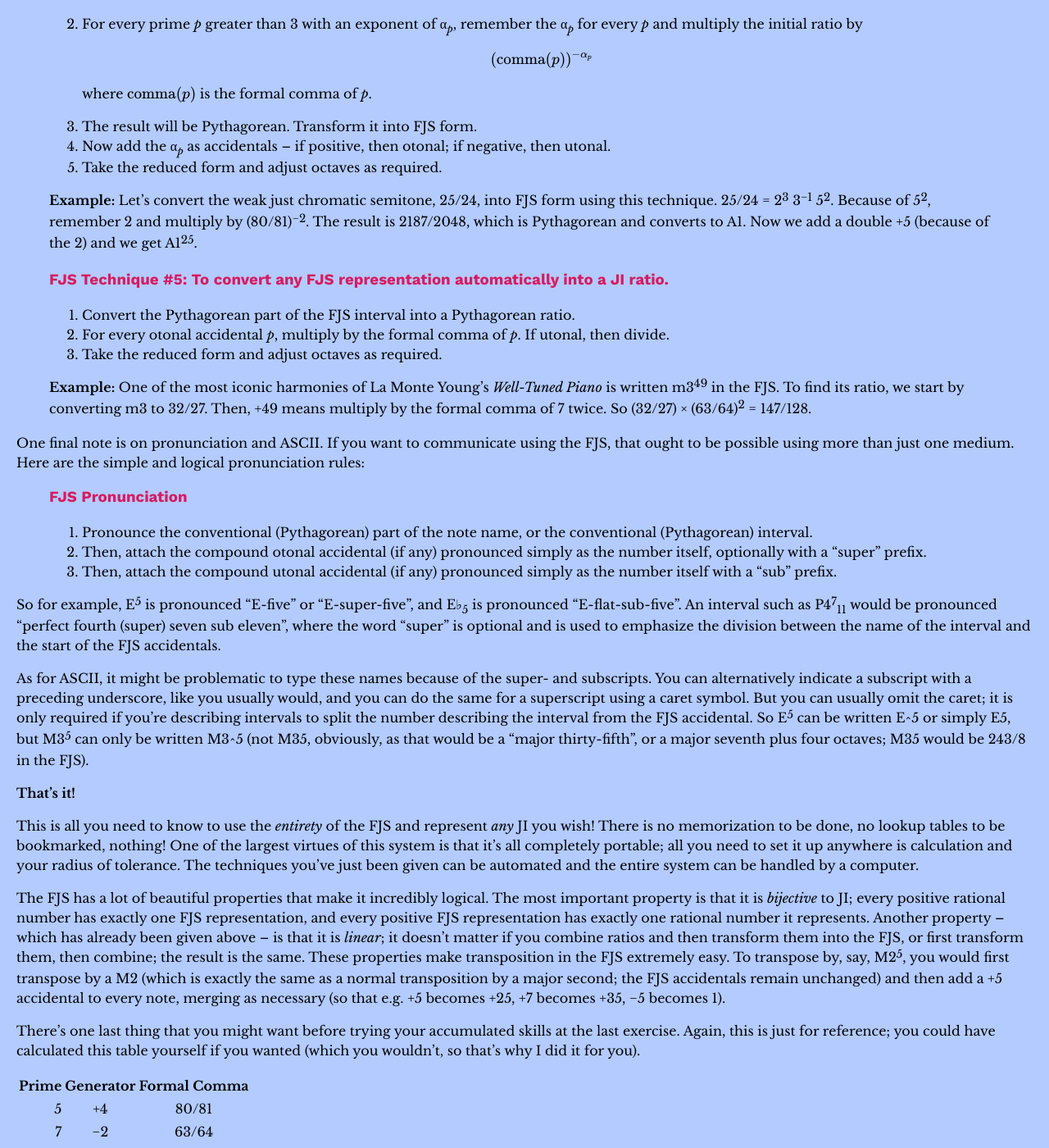
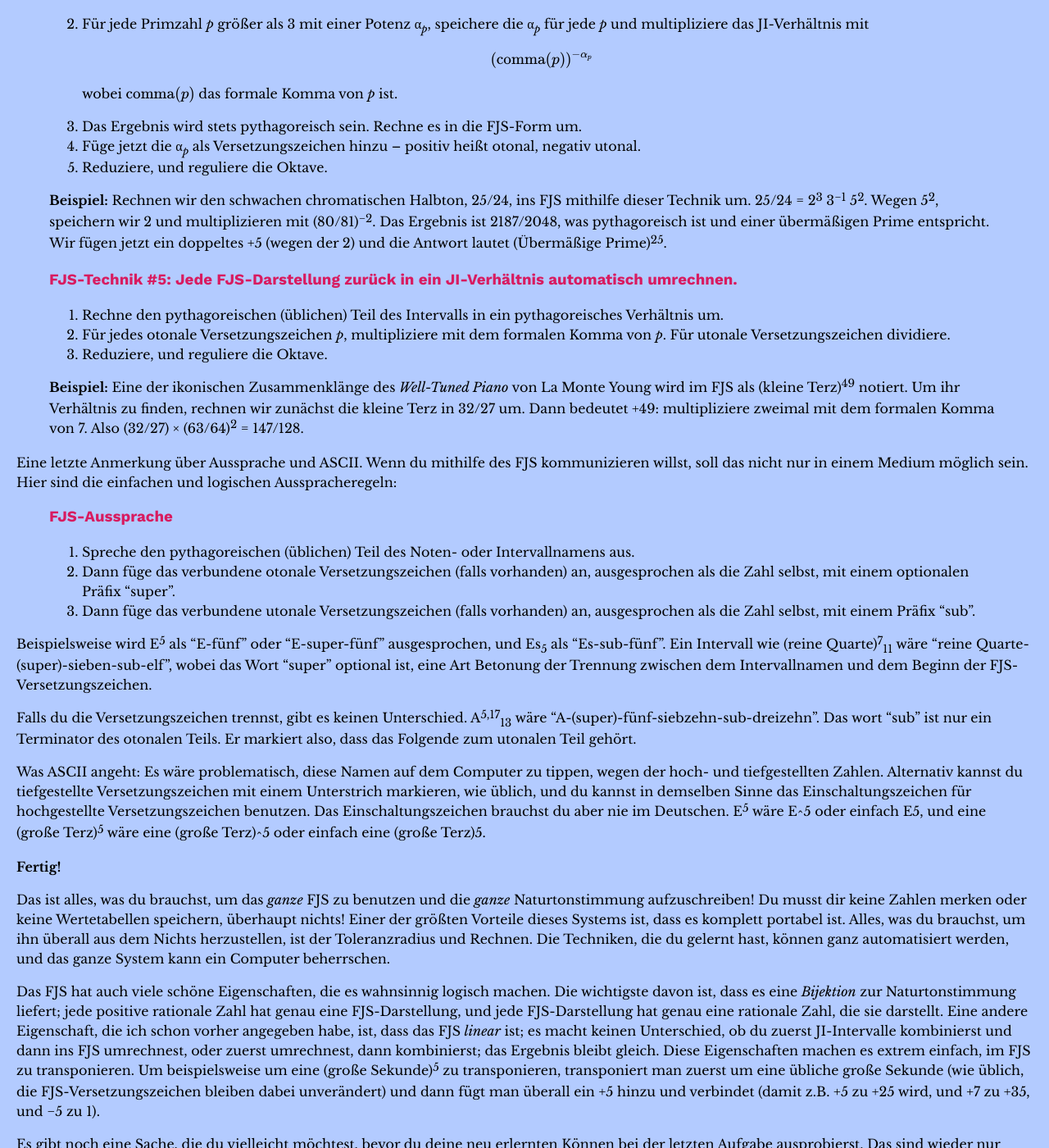
Before and after one commit to misotanni/misotanni.github.io, a Jekyll site: the page built from fjs/de/crash.md, in a window 1280 px wide and 1400 px high, scrolled down 11715 px. Shown: the whole window at 82% size. Built offline with Jekyll 4.4.1, drawn with Linux system fonts in a browser that asks for light colours; our own code applies the rules of GitHub Pages for plain Markdown files; formulas are drawn with MathJax 3; some of the changed text lies outside the part shown.

Commit message:
xelfanva

```diff
--- a/fjs/de/crash.md
+++ b/fjs/de/crash.md
@@ -343,84 +343,86 @@ Aber: eine der großen Tugenden des FJS ist, dass man es komplett automatisieren
 > ### FJS-Technik \#4: Jedes JI-Verhältnis in die entsprechende FJS-Form automatisch umrechnen.
 >
 > 1. Faktorisiere.
-> 2. For every prime *p* greater than 3 with an exponent of α<sub>*p*</sub>, remember the α<sub>*p*</sub> for every *p* and multiply the initial ratio by
+> 2. Für jede Primzahl *p* größer als 3 mit einer Potenz α<sub>*p*</sub>, speichere die α<sub>*p*</sub> für jede *p* und multipliziere das JI-Verhältnis mit
 >
 > 	$$(\text{comma} (p))^{-\alpha _p}$$
 >
->	where $$\text{comma}(p)$$ is the formal comma of *p*.
+>	wobei $$\text{comma}(p)$$ das formale Komma von *p* ist.
 >
-> 3. The result will be Pythagorean. Transform it into FJS form.
-> 4. Now add the α<sub>*p*</sub> as accidentals – if positive, then otonal; if negative, then utonal.
-> 5. Take the reduced form and adjust octaves as required.
+> 3. Das Ergebnis wird stets pythagoreisch sein. Rechne es in die FJS-Form um.
+> 4. Füge jetzt die α<sub>*p*</sub> als Versetzungszeichen hinzu – positiv heißt otonal, negativ utonal.
+> 5. Reduziere, und reguliere die Oktave.
 >
-> **Example:** Let's convert the weak just chromatic semitone, 25/24, into FJS form using this technique. 25/24 = 2<sup>3</sup> 3<sup>−1</sup> 5<sup>2</sup>. Because of 5<sup>2</sup>, remember 2 and multiply by (80/81)<sup>−2</sup>. The result is 2187/2048, which is Pythagorean and converts to A1. Now we add a double +5 (because of the 2) and we get A1<sup>25</sup>.
+> **Beispiel:** Rechnen wir den schwachen chromatischen Halbton, 25/24, ins FJS mithilfe dieser Technik um. 25/24 = 2<sup>3</sup> 3<sup>−1</sup> 5<sup>2</sup>. Wegen 5<sup>2</sup>, speichern wir 2 und multiplizieren mit (80/81)<sup>−2</sup>. Das Ergebnis ist 2187/2048, was pythagoreisch ist und einer übermäßigen Prime entspricht. Wir fügen jetzt ein doppeltes +5 (wegen der 2) und die Antwort lautet (Übermäßige Prime)<sup>25</sup>.
 
-> ### FJS Technique \#5: To convert any FJS representation automatically into a JI ratio.
+> ### FJS-Technik \#5: Jede FJS-Darstellung zurück in ein JI-Verhältnis automatisch umrechnen.
 >
-> 1. Convert the Pythagorean part of the FJS interval into a Pythagorean ratio.
-> 2. For every otonal accidental *p*, multiply by the formal comma of *p*. If utonal, then divide.
-> 3. Take the reduced form and adjust octaves as required.
+> 1. Rechne den pythagoreischen (üblichen) Teil des Intervalls in ein pythagoreisches Verhältnis um.
+> 2. Für jedes otonale Versetzungszeichen *p*, multipliziere mit dem formalen Komma von *p*. Für utonale Versetzungszeichen dividiere.
+> 3. Reduziere, und reguliere die Oktave.
 >
-> **Example:** One of the most iconic harmonies of La Monte Young's *Well-Tuned Piano* is written m3<sup>49</sup> in the FJS. To find its ratio, we start by converting m3 to 32/27. Then, +49 means multiply by the formal comma of 7 twice. So (32/27) × (63/64)<sup>2</sup> = 147/128.
+> **Beispiel:** Eine der ikonischen Zusammenklänge des *Well-Tuned Piano* von La Monte Young wird im FJS als (kleine Terz)<sup>49</sup> notiert. Um ihr Verhältnis zu finden, rechnen wir zunächst die kleine Terz in 32/27 um. Dann bedeutet +49: multipliziere zweimal mit dem formalen Komma von 7. Also (32/27) × (63/64)<sup>2</sup> = 147/128.
 
-One final note is on pronunciation and ASCII. If you want to communicate using the FJS, that ought to be possible using more than just one medium. Here are the simple and logical pronunciation rules:
+Eine letzte Anmerkung über Aussprache und ASCII. Wenn du mithilfe des FJS kommunizieren willst, soll das nicht nur in einem Medium möglich sein. Hier sind die einfachen und logischen Ausspracheregeln:
 
-> ### FJS Pronunciation
+> ### FJS-Aussprache
 >
-> 1. Pronounce the conventional (Pythagorean) part of the note name, or the conventional (Pythagorean) interval.
-> 2. Then, attach the compound otonal accidental (if any) pronounced simply as the number itself, optionally with a "super" prefix.
-> 3. Then, attach the compound utonal accidental (if any) pronounced simply as the number itself with a "sub" prefix.
+> 1. Spreche den pythagoreischen (üblichen) Teil des Noten- oder Intervallnamens aus.
+> 2. Dann füge das verbundene otonale Versetzungszeichen (falls vorhanden) an, ausgesprochen als die Zahl selbst, mit einem optionalen Präfix "super".
+> 3. Dann füge das verbundene utonale Versetzungszeichen (falls vorhanden) an, ausgesprochen als die Zahl selbst, mit einem Präfix "sub".
 
-So for example, E<sup>5</sup> is pronounced "E-five" or "E-super-five", and E♭<sub>5</sub> is pronounced "E-flat-sub-five". An interval such as P4<sup>7</sup><sub>11</sub> would be pronounced "perfect fourth (super) seven sub eleven", where the word "super" is optional and is used to emphasize the division between the name of the interval and the start of the FJS accidentals.
+Beispielsweise wird E<sup>5</sup> als "E-fünf" oder "E-super-fünf" ausgesprochen, und Es<sub>5</sub> als "Es-sub-fünf". Ein Intervall wie (reine Quarte)<sup>7</sup><sub>11</sub> wäre "reine Quarte-(super)-sieben-sub-elf", wobei das Wort "super" optional ist, eine Art Betonung der Trennung zwischen dem Intervallnamen und dem Beginn der FJS-Versetzungszeichen.
 
-As for ASCII, it might be problematic to type these names because of the super- and subscripts. You can alternatively indicate a subscript with a preceding underscore, like you usually would, and you can do the same for a superscript using a caret symbol. But you can usually omit the caret; it is only required if you're describing intervals to split the number describing the interval from the FJS accidental. So E<sup>5</sup> can be written E^5 or simply E5, but M3<sup>5</sup> can only be written M3^5 (not M35, obviously, as that would be a "major thirty-fifth", or a major seventh plus four octaves; M35 would be 243/8 in the FJS).
+Falls du die Versetzungszeichen trennst, gibt es keinen Unterschied. A<sup>5,17</sup><sub>13</sub> wäre "A-(super)-fünf-siebzehn-sub-dreizehn". Das wort "sub" ist nur ein Terminator des otonalen Teils. Er markiert also, dass das Folgende zum utonalen Teil gehört.
 
-**That's it!**
+Was ASCII angeht: Es wäre problematisch, diese Namen auf dem Computer zu tippen, wegen der hoch- und tiefgestellten Zahlen. Alternativ kannst du tiefgestellte Versetzungszeichen mit einem Unterstrich markieren, wie üblich, und du kannst in demselben Sinne das Einschaltungszeichen für hochgestellte Versetzungszeichen benutzen. Das Einschaltungszeichen brauchst du aber nie im Deutschen. E<sup>5</sup> wäre E^5 oder einfach E5, und eine (große Terz)<sup>5</sup> wäre eine (große Terz)^5 oder einfach eine (große Terz)5.
 
-This is all you need to know to use the *entirety* of the FJS and represent *any* JI you wish! There is no memorization to be done, no lookup tables to be bookmarked, nothing! One of the largest virtues of this system is that it's all completely portable; all you need to set it up anywhere is calculation and your radius of tolerance. The techniques you've just been given can be automated and the entire system can be handled by a computer.
+**Fertig!**
 
-The FJS has a lot of beautiful properties that make it incredibly logical. The most important property is that it is *bijective* to JI; every positive rational number has exactly one FJS representation, and every positive FJS representation has exactly one rational number it represents. Another property – which has already been given above – is that it is *linear*; it doesn't matter if you combine ratios and then transform them into the FJS, or first transform them, then combine; the result is the same. These properties make transposition in the FJS extremely easy. To transpose by, say, M2<sup>5</sup>, you would first transpose by a M2 (which is exactly the same as a normal transposition by a major second; the FJS accidentals remain unchanged) and then add a +5 accidental to every note, merging as necessary (so that e.g. +5 becomes +25, +7 becomes +35, −5 becomes 1).
+Das ist alles, was du brauchst, um das *ganze* FJS zu benutzen und die *ganze* Naturtonstimmung aufzuschreiben! Du musst dir keine Zahlen merken oder keine Wertetabellen speichern, überhaupt nichts! Einer der größten Vorteile dieses Systems ist, dass es komplett portabel ist. Alles, was du brauchst, um ihn überall aus dem Nichts herzustellen, ist der Toleranzradius und Rechnen. Die Techniken, die du gelernt hast, können ganz automatisiert werden, und das ganze System kann ein Computer beherrschen.
 
-There's one last thing that you might want before trying your accumulated skills at the last exercise. Again, this is just for reference; you could have calculated this table yourself if you wanted (which you wouldn't, so that's why I did it for you).
+Das FJS hat auch viele schöne Eigenschaften, die es wahnsinnig logisch machen. Die wichtigste davon ist, dass es eine *Bijektion* zur Naturtonstimmung liefert; jede positive rationale Zahl hat genau eine FJS-Darstellung, und jede FJS-Darstellung hat genau eine rationale Zahl, die sie darstellt. Eine andere Eigenschaft, die ich schon vorher angegeben habe, ist, dass das FJS *linear* ist; es macht keinen Unterschied, ob du zuerst JI-Intervalle kombinierst und dann ins FJS umrechnest, oder zuerst umrechnest, dann kombinierst; das Ergebnis bleibt gleich. Diese Eigenschaften machen es extrem einfach, im FJS zu transponieren. Um beispielsweise um eine (große Sekunde)<sup>5</sup> zu transponieren, transponiert man zuerst um eine übliche große Sekunde (wie üblich, die FJS-Versetzungszeichen bleiben dabei unverändert) und dann fügt man überall ein +5 hinzu und verbindet (damit z.B. +5 zu +25 wird, und +7 zu +35, und −5 zu 1).
 
-| Prime | Generator | Formal Comma |
-|------:|:---------:|:------------:|
-| 5     | +4        | 80/81        |
-| 7     | −2        | 63/64        |
-| 11    | −1        | 33/32        |
-| 13    | −4        | 1053/1024    |
-| 17    | −5        | 4131/4096    |
-| 19    | −3        | 513/512      |
-| 23    | +6        | 736/729      |
-| 29    | −2        | 261/256      |
-| 31    | +5        | 248/243      |
+Es gibt noch eine Sache, die du vielleicht möchtest, bevor du deine neu erlernten Können bei der letzten Aufgabe ausprobierst. Das sind wieder nur Hinweise; du hättest diese Tabelle selbst ausrechnen können (aber das würde dir nicht gefallen, deshalb habe ich es für dich getan).
 
-Now you can finally learn why the square root of 33/31 is my preferred choice for the radius of tolerance. This number is the geometric mean of 33/32 and 32/31, being strictly greater than the former and strictly less than the latter. So 33/32 is accepted as a possible formal comma, allowing the representation of 11/8 as a P4 (if this was rejected, the next nearest approximation would be an absurd d5). But at the same time, 32/31 is rejected, disallowing the just as absurd representation of 31/16 as a P8. Clever, huh?
+| Primzahl | Generator | Formales Komma |
+|---------:|:---------:|:--------------:|
+| 5        | +4        | 80/81          |
+| 7        | −2        | 63/64          |
+| 11       | −1        | 33/32          |
+| 13       | −4        | 1053/1024      |
+| 17       | −5        | 4131/4096      |
+| 19       | −3        | 513/512        |
+| 23       | +6        | 736/729        |
+| 29       | −2        | 261/256        |
+| 31       | +5        | 248/243        |
 
-### Exercise 4
+Du kannst jetzt auch erfahren, wieso ich die Quadratwurzel aus 33/31 für den Toleranzradius gewählt habe. Sie ist das geometrische Mittel von 33/32 und 32/31, dabei ist sie größer als 33/32 und kleiner als 32/31. Daher wird 33/32 als mögliches formales Komma akzeptiert, deshalb kann 11/8 als reine Quarte dargestellt werden (falls nicht, dann wäre es die verminderte Quinte; Unsinn). Aber gleichzeitig wird die genauso unsinnige Darstellung von 31/16 als reine Oktave verworfen, weil 32/31 nicht als formales Komma akzeptiert wird. Schlau, oder?
 
-1. Convert the following JI ratios into the FJS using any technique you like: 28/27, 15/13, 33/25.
-2. Convert the following FJS representations into JI ratios using any technique you like: M6<sub>7</sub>, d4<sup>13</sup><sub>5</sub>, m3<sub>25</sub>.
-3. Notate a JI rendition of the famous ii–V–I progression in the FJS in the key of B♭, given the following JI ratios from B♭:
+### Aufgabe 4
+
+1. Rechne die folgenden JI-Verhältnisse ins FJS um, mithilfe einer beliebigen Technik: 28/27, 15/13, 33/25.
+2. Rechne die folgenden FJS-Darstellungen zurück in JI-Verhältnisse um, mithilfe einer beliebigen Technik: (große Sexte)<sub>7</sub>, (verminderte Quarte)<sup>13</sup><sub>5</sub>, (kleine Terz)<sub>25</sub>.
+3. Notiere eine JI-Wiedergabe der folgenden berühmten Progression im FJS in B-Dur. Was dir gegeben ist, sind die Verhältnisse jeder Note zu B (ohne Oktaven).
 	- ii chord: 10/9, 5/4, 4/3, 5/3, 1/1
 	- V chord: 3/2, 9/8, 21/16, 27/16, 15/8
 	- I chord: 1/1, 9/8, 5/4, 3/2, 15/8
-4. Translate the following chord progression from the FJS back into ratios above E♭, the tonic:
+4. Übersetze die folgende Progression aus dem FJS zurück in JI-Verhältnisse zu Es, dem Grundton:
 
 	<img src="../assets/exercise_3.png" alt="E♭–B♭–G5–E♭, C5–C5–G5–E♭, A♭–C5–A♭–F5, B♭–B♭–F1–D5, E♭–B♭–G5–E♭">
 
-5. Given that the base note is A, notate the first audio example in this crash course using the FJS. Here it is again: 11/10, 10/9, 9/8, 8/7.
+5. Notiere das erste Hörbeispiel in diesem Crash-Kurs im FJS. Hier steht es noch mal: 11/10, 10/9, 9/8, 8/7. Dir ist gegeben, dass der Grundton A ist.
 
 	<audio controls><source src="../assets/audio_1.mp3" type="audio/mpeg"></audio>
 
-6. (HARD!) There are supporters of the "432 Hz movement", which insists that re-tuning A down from 440 Hz to 432 Hz improves the physical and spiritual quality of music. (Whether or not this is true is insignificant here.) Determine the FJS representation of the interval by which a piece of music is transposed in the FJS when such a pitch shift is carried out.
+6. (SCHWIERIG!) Es gibt Anhänger der "432-Hz-Trends", die bestehen, dass eine Verstimmung der note A von 440 Hz unten auf 432 Hz sowohl die physische als auch die geistige Qualität der Musik verbessert. (Ob das jetzt wahr oder falsch ist, geht uns nicht an.) Bestimme die FJS-Darstellung des Intervalls, durch welches ein Musikstück im FJS transponiert wird, wenn so eine Verstimmung geschieht.
 
-You can check your answers [here](solutions.html).
+Du kannst die Antworten [hier](solutions.html) nachschlagen.
 
-## <a name="da_capo_al_fine">Da Capo Al Fine: What Else?</a>
+## <a name="da_capo_al_fine">Da Capo Al Fine: Was sonst?</a>
 
-This is *all* you need to use the FJS! You can write any JI music using the FJS now. The only remaining parts of the FJS are shorthand methods that I have invented to make you able to cut down on writing many FJS accidentals in common situations. These include FJS key signatures and transposition lines. These elements are not covered in this crash course. Instead, to learn about them, you should check out the [full formal description](rules.html) of the FJS (where you should also go for reference of any rules regarding the system).
+Das ist *alles*, was du brauchst, um das FJS nutzen zu können! Du kannst jede JI-Musik jetzt mithilfe des FJS notieren. Die verbleibenden Teil des FJS sind Kurzschriftmethoden, die ich entwickelt habe, damit du auf viele FJS-Versetzungszeichen in häufigen Situationen verzichten kannst. Darunter sind FJS-Vorzeichen und Transpositionslinien. Diese Elemente werden hier nicht berücksichtigt. Wenn du über sie lernen willst, dann lese die [komplette formale Erläuterung](rules.html) des FJS, welche du auch lesen solltest, falls du irgendwelche Zweifel zu den Regeln des Systems hast.
 
-Except for those, that's it! You have already learned the entirety of the FJS in mere minutes. Go now, and may the FJS simplify your thinking when you next encounter Just Intonation.
+Außerdem ist das alles! Du hast schon das ganze FJS in ein paar Minuten gelernt. Möge das FJS jetzt dein Denken vereinfachen, wenn du das nächste Mal der Naturtonstimmung begegnest.
 
-**The End.**
+**Ende.**
```
